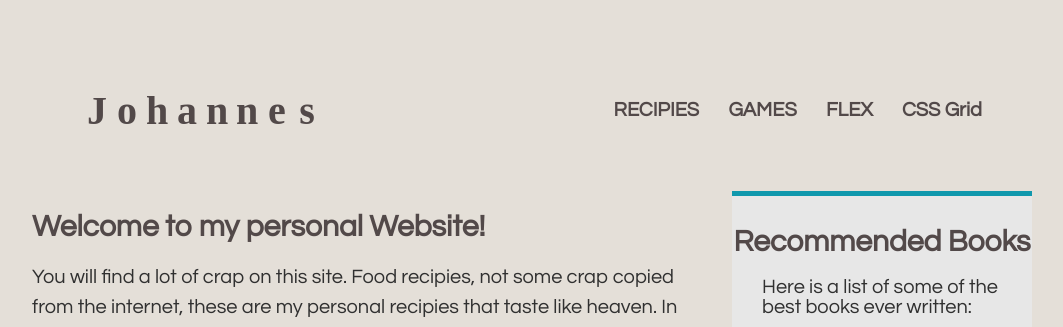
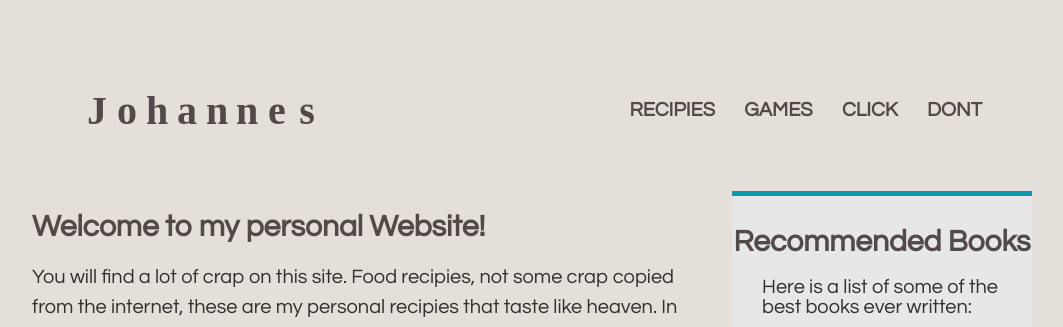
Before and after one commit to welschmoor/welschmoor.github.io, a plain HTML site: page index.html in a window 1280 px wide. Shown: the top 327 px of the page, without its empty margins (108-1171 px from the left). Drawn offline with Linux system fonts and the light colour scheme.

Commit message:
Update index.html

```diff
--- a/index.html
+++ b/index.html
@@ -27,8 +27,8 @@
             <nav class="main-nav">
                 <a href="#">RECIPIES</a>
                 <a href="#">GAMES</a>
-                <a href="flexbox.html">FLEX</a>
-                <a href="css-grid.html">CSS Grid</a>
+                <a href="flexbox.html">CLICK</a>
+                <a href="css-grid.html">DONT</a>
             </nav>
         </header>
 
```
